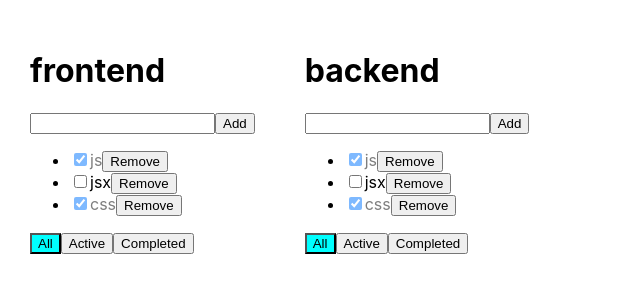
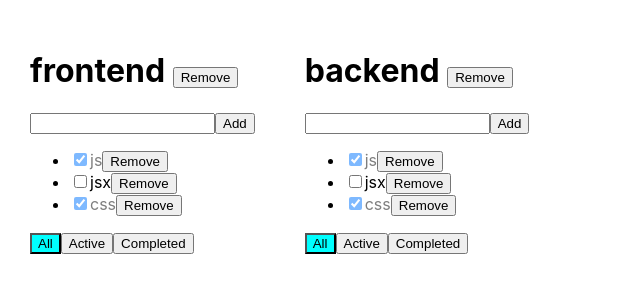
Before and after one commit to PaulZhemanov/saprana-roadmap, a React (Create React App) app: page / in a window 1280 px wide. Shown: the top 300 px of the page, without its empty margins (0-640 px from the left). Built offline with nearby package versions, Linux system fonts and the light colour scheme.

Commit message:
remove todolists

```diff
--- a/src/App.tsx
+++ b/src/App.tsx
@@ -14,6 +14,7 @@ type TodoListType = {
 
 function App() {
   function removeTask(todolistId: string, id: string) {
+    debugger;
     let tasks = tasksObj[todolistId];
     let filteredtasks = tasks.filter((t) => t.id !== id);
     tasksObj[todolistId] = filteredtasks;
@@ -37,7 +38,7 @@ function App() {
     let task = tasks.find((t) => t.id === taskId);
     if (task) {
       task.isDone = isDone;
-      setTasks({...tasksObj});
+      setTasks({ ...tasksObj });
     }
   }
 
@@ -48,7 +49,6 @@ function App() {
       setTodolists([...todoLists]);
     }
   }
-
 
   let todoListsId1 = v1();
   let todoListsId2 = v1();
@@ -72,6 +72,12 @@ function App() {
     ],
   });
 
+  function removeTodoList(todolistId: string) {
+    let filteredTodolists = todoLists.filter((tl) => tl.id !== todolistId);
+    setTodolists(filteredTodolists);
+    delete tasksObj[todolistId];
+  }
+
   return (
     <div className="App">
       {todoLists.map((tl) => {
@@ -94,6 +100,7 @@ function App() {
             addTask={addTask}
             changeTaskStatus={changeTaskStatus}
             filter={tl.filter}
+            removeTodoList={removeTodoList}
           />
         );
       })}
--- a/src/Saprana.tsx
+++ b/src/Saprana.tsx
@@ -11,6 +11,8 @@ type PropsType = {
   id: string;
   title: string;
   tasks: Array<TaskType>;
+  filter: FilterValuesType;
+  removeTodoList: (todolistId: string) => void;
   removeTask: (todolistId: string, id: string) => void;
   changeFilter: (todolistId: string, value: FilterValuesType) => void;
   addTask: (todolistId: string, title: string) => void;
@@ -19,11 +21,9 @@ type PropsType = {
     taskId: string,
     isDone: boolean
   ) => void;
-  filter: FilterValuesType;
 };
 
 export function Saprana(props: PropsType) {
-
   const [newTaskTitle, setNewTaskTitle] = useState("");
   const [error, setError] = useState<string | null>(null);
 
@@ -57,9 +57,15 @@ export function Saprana(props: PropsType) {
     props.changeFilter(props.id, "completed");
   };
 
+  const removeTodoList = () => {
+    props.removeTodoList(props.id);
+  };
+
   return (
     <div>
-      <h1>{props.title}</h1>
+      <h1>
+        {props.title} <button onClick={removeTodoList}>Remove</button>
+      </h1>
       <input
         value={newTaskTitle}
         onChange={onNewTitleChangeHandler}
```
